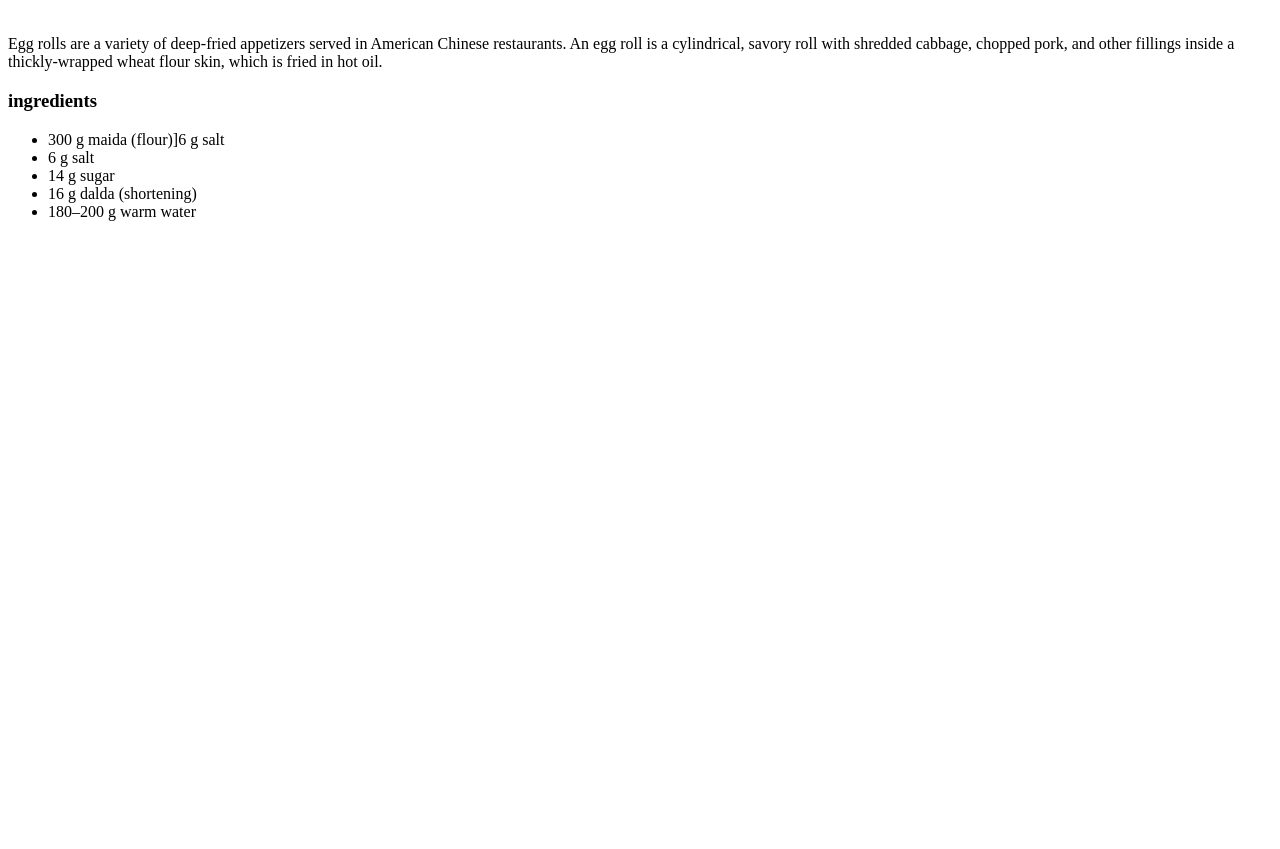
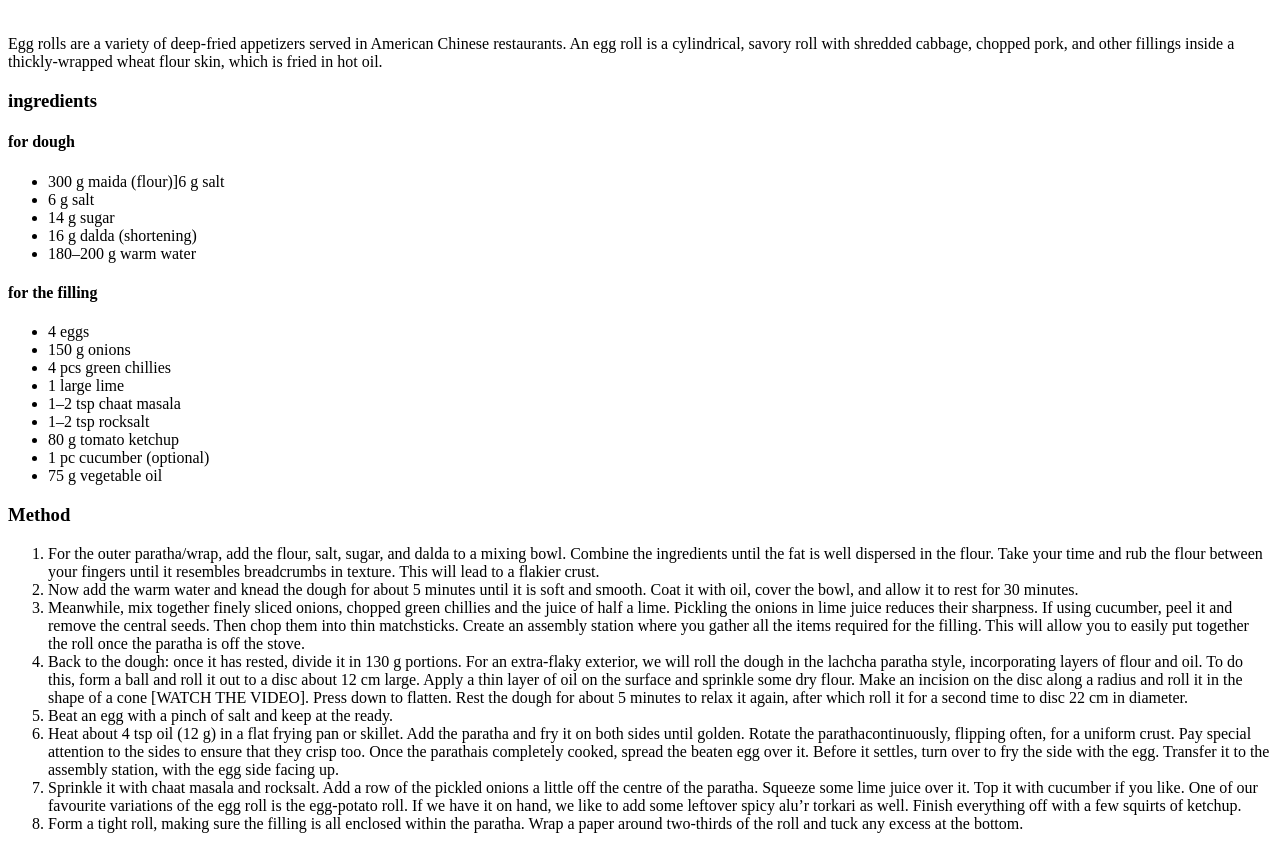
Before and after one commit to Avinash372/odin-recipes, a plain HTML site: page recipes/eggroll.html in a window 1280 px wide. Shown: the part 460-1309 px from the top of the page. Before the commit the page ends 800 px from the top, so only its background shows below. Drawn offline with Linux system fonts and the light colour scheme.

Commit message:
finally the page is ready

```diff
--- a/recipes/eggroll.html
+++ b/recipes/eggroll.html
@@ -13,6 +13,7 @@
     <h3>Description</h3><br>
     <p>Egg rolls are a variety of deep-fried appetizers served in American Chinese restaurants. An egg roll is a cylindrical, savory roll with shredded cabbage, chopped pork, and other fillings inside a thickly-wrapped wheat flour skin, which is fried in hot oil.</p>
     <h3>ingredients</h3>
+    <h4>for dough</h4>
     <ul>
         <li>300 g maida (flour)]6 g salt</li>
         <li>6 g salt</li>
@@ -20,6 +21,29 @@
         <li>16 g dalda (shortening)</li>
         <li>180–200 g warm water</li>
     </ul>
+    <h4>for the filling</h4>
+    <ul>
+        <li>‍‍4 eggs</li>
+        <li>150 g onions</li>
+        <li>4 pcs green chillies</li>
+        <li>1 large lime</li>
+        <li>1–2 tsp chaat masala</li>
+        <li>1–2 tsp rocksalt</li>
+        <li>80 g tomato ketchup</li>
+        <li>1 pc cucumber (optional)</li>
+        <li>75 g vegetable oil</li>
+    </ul>
+    <h3>Method</h3>
+    <ol>
+        <li>For the outer paratha/wrap, add the flour, salt, sugar, and dalda to a mixing bowl. Combine the ingredients until the fat is well dispersed in the flour. Take your time and rub the flour between your fingers until it resembles breadcrumbs in texture. This will lead to a flakier crust.</li>
+        <li>Now add the warm water and knead the dough for about 5 minutes until it is soft and smooth. Coat it with oil, cover the bowl, and allow it to rest for 30 minutes.</li>
+        <li>Meanwhile, mix together finely sliced onions, chopped green chillies and the juice of half a lime. Pickling the onions in lime juice reduces their sharpness. If using cucumber, peel it and remove the central seeds. Then chop them into thin matchsticks. Create an assembly station where you gather all the items required for the filling. This will allow you to easily put together the roll once the paratha is off the stove.</li>
+        <li>Back to the dough: once it has rested, divide it in 130 g portions. For an extra-flaky exterior, we will roll the dough in the lachcha paratha style, incorporating layers of flour and oil. To do this, form a ball and roll it out to a disc about 12 cm large. Apply a thin layer of oil on the surface and sprinkle some dry flour. Make an incision on the disc along a radius and roll it in the shape of a cone [WATCH THE VIDEO]. Press down to flatten. Rest the dough for about 5 minutes to relax it again, after which roll it for a second time to disc 22 cm in diameter.</li>
+        <li>Beat an egg with a pinch of salt and keep at the ready.</li>
+        <li>Heat about 4 tsp oil (12 g) in a flat frying pan or skillet. Add the paratha and fry it on both sides until golden. Rotate the parathacontinuously, flipping often, for a uniform crust. Pay special attention to the sides to ensure that they crisp too. Once the parathais completely cooked, spread the beaten egg over it. Before it settles, turn over to fry the side with the egg. Transfer it to the assembly station, with the egg side facing up.</li>
+        <li>Sprinkle it with chaat masala and rocksalt. Add a row of the pickled onions a little off the centre of the paratha. Squeeze some lime juice over it. Top it with cucumber if you like. One of our favourite variations of the egg roll is the egg-potato roll. If we have it on hand, we like to add some leftover spicy alu’r torkari as well. Finish everything off with a few squirts of ketchup.</li>
+        <li>Form a tight roll, making sure the filling is all enclosed within the paratha. Wrap a paper around two-thirds of the roll and tuck any excess at the bottom.</li>
+    </ol>
 
 </body>
 </html>
```
